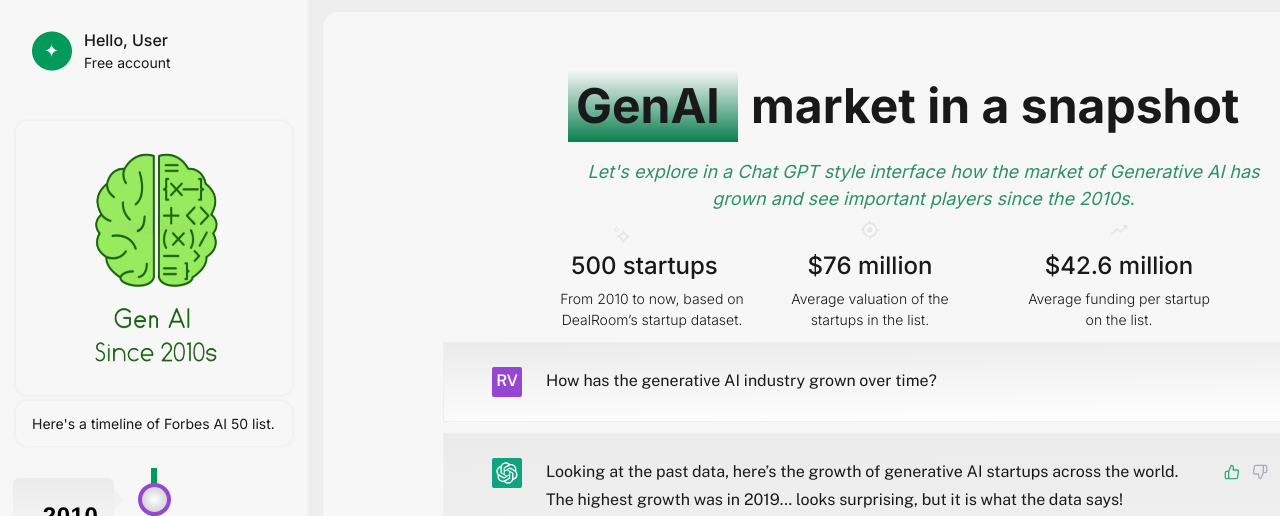
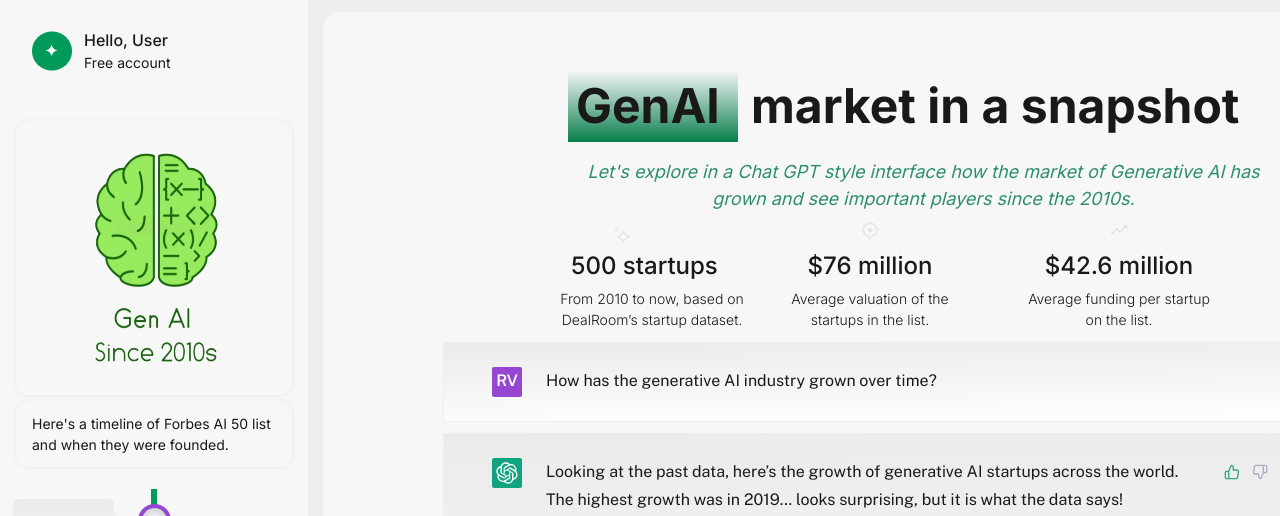
Before and after one commit to DashQueries/dashqueries.github.io, a website built with Parcel: page index.html in a window 1280 px wide. Shown: the top 516 px of the page. Built offline with nearby package versions, Linux system fonts and the light colour scheme.

Commit message:
edited sidebar text

```diff
--- a/index.html
+++ b/index.html
@@ -358,7 +358,7 @@
                   </div>
                   <div class="final-infographic-item02">
                     <span class="final-infographic-text136">
-                      <span>Here's a  timeline of Forbes AI 50 list. </span>
+                      <span>Here's a timeline of Forbes AI 50 list and when they were founded. </span>
                     </span>
 
                   </div>
```
